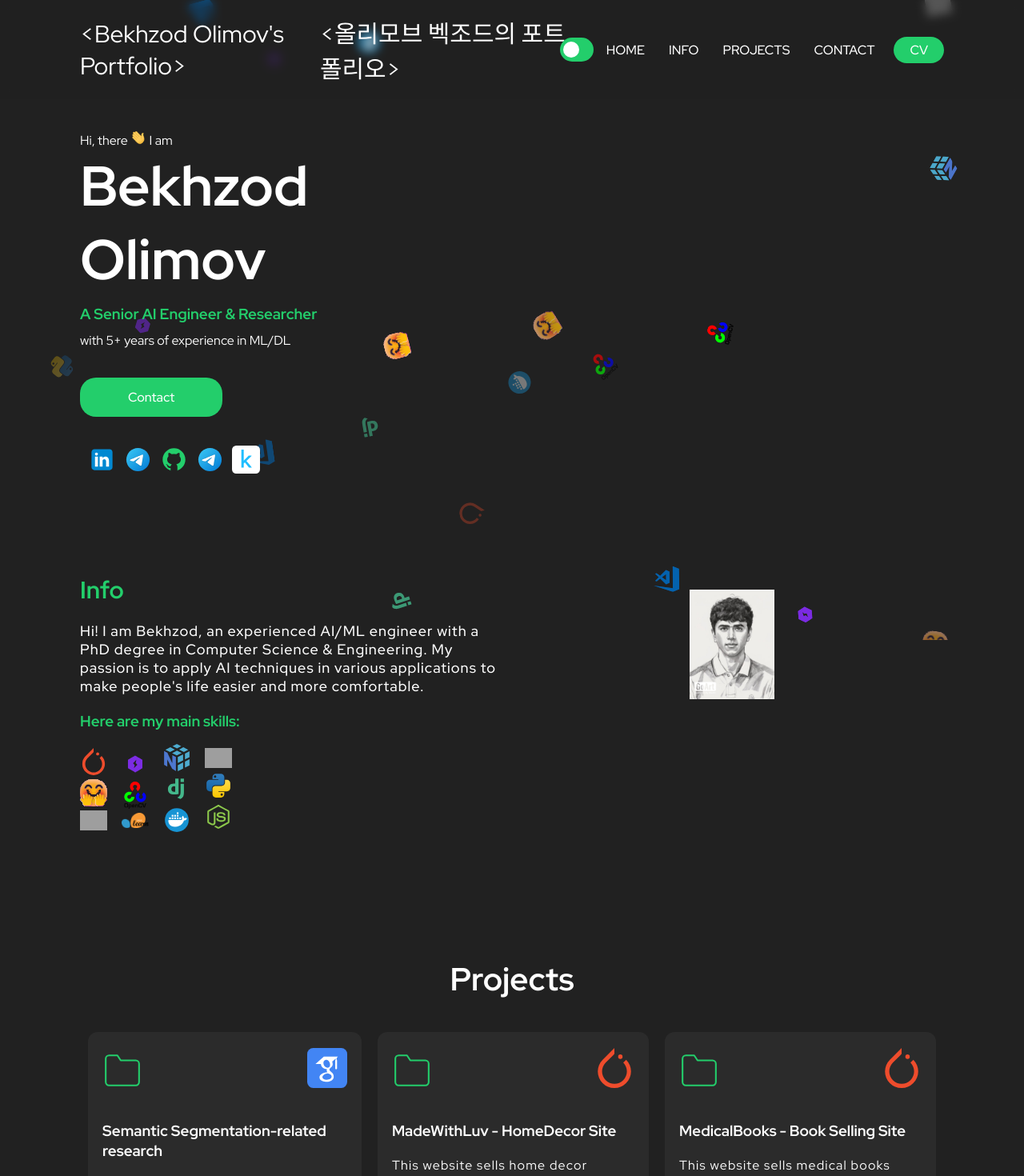
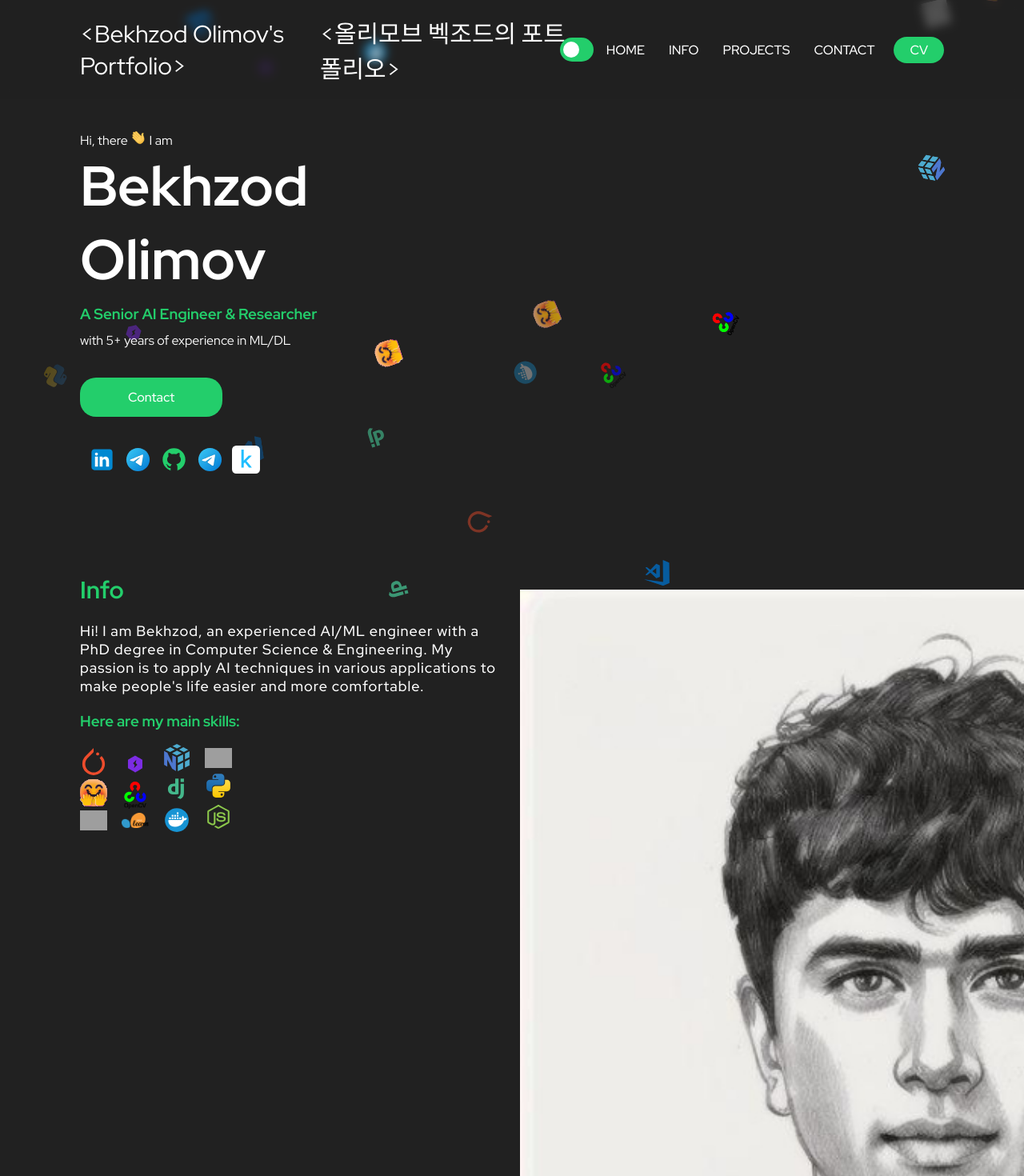
Before and after one commit to bekhzod-olimov/portfolio, a React (Create React App) app: page / in a window 1280 px wide. Shown: the top 1470 px of the page at 80% size. Built offline with nearby package versions, Linux system fonts and the light colour scheme; grey boxes are pictures that could not be loaded.

Commit message:
profile pic size

```diff
--- a/src/components/About/styles.ts
+++ b/src/components/About/styles.ts
@@ -50,7 +50,7 @@ export const Container = styled.section`
    img{
      margin-top: 2rem;
     //  width: 75%;
-     width: 20%;
+     width: 200%;
      filter: grayscale(0);
      transition: filter 0.5s;
      &:hover{
```
